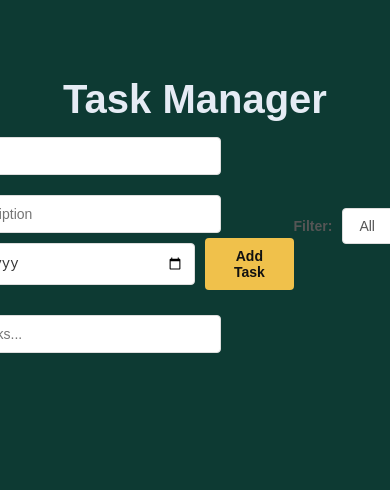
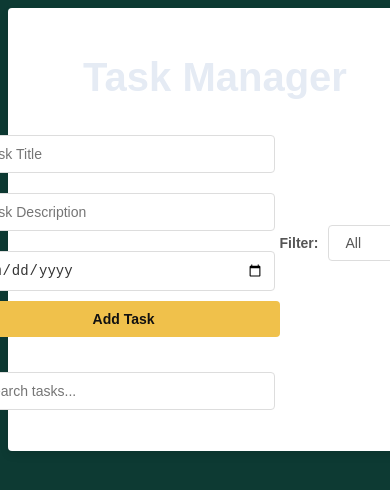
Before and after one commit to libankhalif97/Task-Manager, a React (Create React App) app: page / in a window 390 px wide. Shown: the top 490 px of the page. Built offline with nearby package versions, Linux system fonts and the light colour scheme.

Commit message:
completely changed the whole styling of the app

```diff
--- a/src/App.css
+++ b/src/App.css
@@ -156,3 +156,54 @@ li:hover {
   font-size: 14px;
   color: #555;
 }
+
+/* Additional styles for improved organization and visual appeal */
+
+.app {
+  max-width: 600px;
+  width: 100%;
+  margin: 0 auto;
+  padding: 20px;
+  background-color: #fff;
+  border-radius: 4px;
+  box-shadow: 0px 4px 8px rgba(0, 0, 0, 0.1);
+}
+
+.task-manager-header {
+  margin-bottom: 20px;
+}
+
+h1 {
+  margin-bottom: 20px;
+}
+
+.form-row,
+.task-actions {
+  margin-top: 10px;
+}
+
+.task-actions button {
+  padding: 8px 12px;
+}
+
+/* Hover effect for buttons */
+button:hover {
+  opacity: 0.8;
+}
+
+/* Responsive styles for mobile devices */
+@media (max-width: 480px) {
+  .form-row {
+    flex-direction: column;
+  }
+
+  .form-row input:not(:last-child) {
+    margin-right: 0;
+    margin-bottom: 10px;
+  }
+
+  .task-actions {
+    flex-direction: column;
+    align-items: flex-start;
+  }
+}
```
